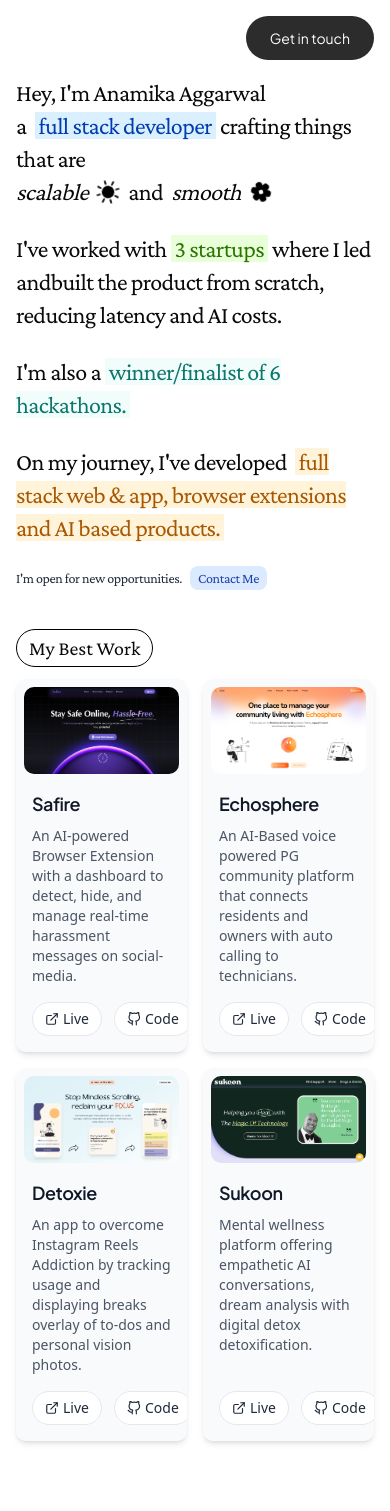
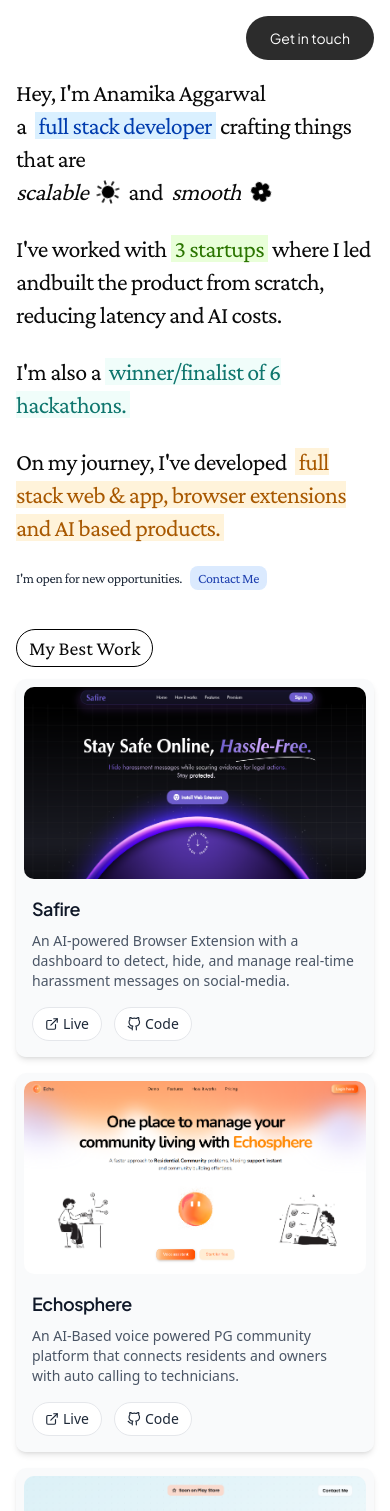
Before and after one commit to Anamika1608/portfolio, a Next.js app: page / in a window 390 px wide. Shown: the top 1511 px of the page. Built offline with nearby package versions, Linux system fonts and the light colour scheme.

Commit message:
Make the project section responsive

```diff
--- a/src/components/Blogs/Blogs.tsx
+++ b/src/components/Blogs/Blogs.tsx
@@ -15,7 +15,7 @@
                 transition={{ duration: 0.5 }}
                 className="lg:w-1/3 mb-10 lg:mb-0 lg:pr-8" // Added right padding for spacing
             >
-                <h2 className="text-5xl font-semibold font-crimson text-[#2C2C2C] sticky top-28">
+                <h2 className="text-3xl sm:text-5xl  font-semibold font-crimson text-[#2C2C2C] sticky top-28">
                     Most Recent
                     <br />
                     Blogs I wrote
--- a/src/components/Contact/Contact.tsx
+++ b/src/components/Contact/Contact.tsx
@@ -87,7 +87,7 @@
 
             {/* --- Left Column: Info --- */}
             <div className="flex flex-col justify-center">
-              <h2 className="text-4xl md:text-5xl font-semibold mb-4 font-crimson text-[#2C2C2C]">Contact Me</h2>
+              <h2 className="text-3xl md:text-5xl font-semibold mb-4 font-crimson text-[#2C2C2C]">Contact Me</h2>
               <p className="text-lg text-gray-600 mb-6 leading-relaxed">
                 I'm always open to discussing new projects, creative ideas, or opportunities to be part of your vision. Feel free to reach out.
               </p>
--- a/src/components/FeaturedProjects/ProjectGrid.tsx
+++ b/src/components/FeaturedProjects/ProjectGrid.tsx
@@ -126,8 +126,23 @@
               transform: `translateY(${stackProgress * 8}px)`,
             }}
           >
-            {/* Bento Grid Layout */}
-            <div className="grid grid-cols-4 gap-4 sm:gap-6">
+            {/* Mobile: Flex Column Layout */}
+            <div className="flex flex-col gap-4 sm:hidden">
+              {displayProjects.map((project, index) => (
+                <div
+                  key={`mobile-${index}`}
+                  className="w-full transition-all duration-700 ease-out"
+                  style={{
+                    transform: `translateY(${stackProgress * 3}px)`,
+                  }}
+                >
+                  <ProjectCard {...project} variant="default" />
+                </div>
+              ))}
+            </div>
+
+            {/* Desktop/Tablet: Bento Grid Layout */}
+            <div className="hidden sm:grid grid-cols-4 gap-4 sm:gap-6">
               {/* Projects with bento layout and staggered animations */}
               {displayProjects.map((project, index) => {
                 const layout = bentoLayouts[index];
--- a/src/components/MoreProjects/MoreProjects.tsx
+++ b/src/components/MoreProjects/MoreProjects.tsx
@@ -5,7 +5,7 @@
 function MoreProjects() {
     return (
         <div>
-            <div className="site-container font-ibm-plex text-3xl sm:text-2xl font-medium mt-12 mb-6 flex items-center">
+            <div className="site-container font-ibm-plex text-xl sm:text-2xl font-medium mt-12 mb-6 flex items-center">
                 <div className="w-3 h-3 bg-black mr-2 rounded-xs"></div>
                 More stuff I made
             </div>
```
